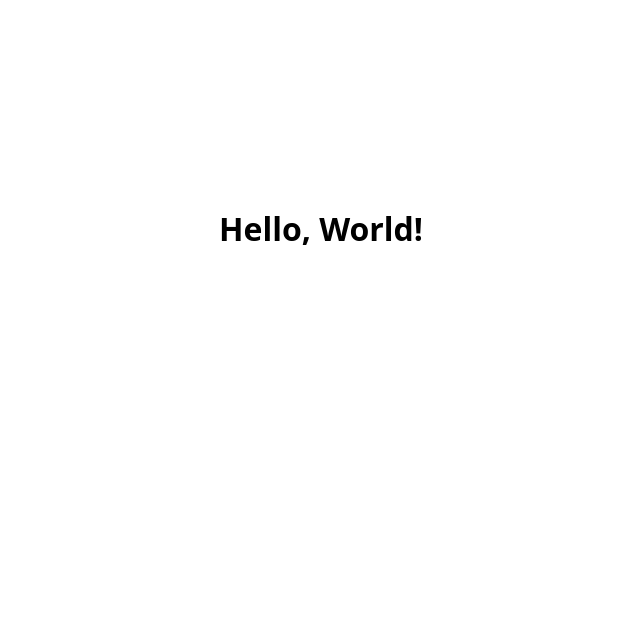
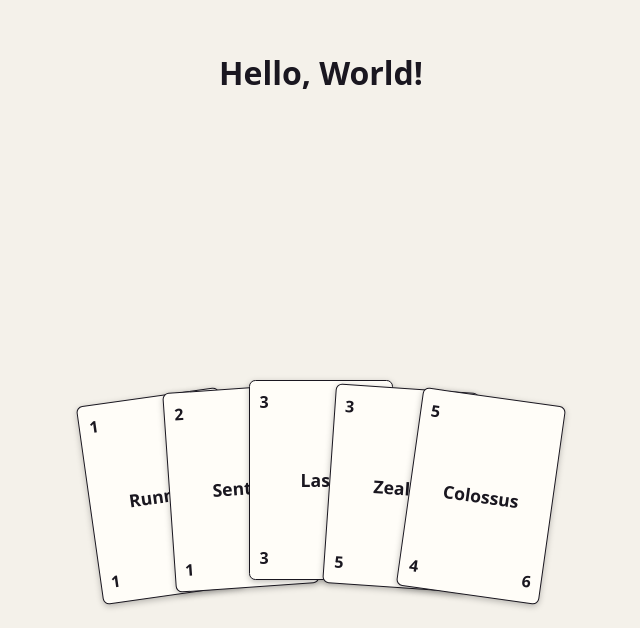
Before and after one commit to etrobert/countdown, a React (Vite) app: page / in a window 1280 px wide. Shown: the part 172-800 px from the top of the page, without its empty margins (319-959 px from the left). Built offline with nearby package versions, Linux system fonts and the light colour scheme.

Commit message:
feat(app): display playable hand of cards with interactive styling

```diff
--- a/src/App.tsx
+++ b/src/App.tsx
@@ -1,3 +1,11 @@
+import Hand from "./Hand.tsx";
+import { CARDS, HAND_SIZE } from "./balance.ts";
+
 export default function App() {
-  return <h1>Hello, World!</h1>;
+  return (
+    <main className="board">
+      <h1>Hello, World!</h1>
+      <Hand cards={CARDS.slice(0, HAND_SIZE)} />
+    </main>
+  );
 }
--- /dev/null
+++ b/src/Card.tsx
@@ -0,0 +1,14 @@
+import type { Card as CardData } from "./balance.ts";
+
+export default function Card({ card }: { card: CardData }) {
+  return (
+    <article className="card">
+      <span className="card-cost">{card.cost}</span>
+      <h2 className="card-name">{card.name}</h2>
+      <footer className="card-stats">
+        <span className="card-atk">{card.atk}</span>
+        <span className="card-hp">{card.hp}</span>
+      </footer>
+    </article>
+  );
+}
--- /dev/null
+++ b/src/Hand.tsx
@@ -0,0 +1,38 @@
+import type { CSSProperties } from "react";
+import Card from "./Card.tsx";
+import type { Card as CardData } from "./balance.ts";
+
+declare module "react" {
+  interface CSSProperties {
+    /** Fan rotation, as a `deg` value. */
+    "--rot"?: string;
+    /** Downward arc offset, as a `px` value. */
+    "--dy"?: string;
+    /** Stack order within the hand. */
+    "--z"?: number;
+  }
+}
+
+/** Fans the hand around its centre so the cards splay like held paper. Values
+ *  go out as custom properties so :hover can override them — an inline
+ *  `rotate` would outrank the stylesheet. */
+function fan(index: number, count: number): CSSProperties {
+  const offset = index - (count - 1) / 2;
+  return {
+    "--rot": `${offset * 4}deg`,
+    "--dy": `${Math.abs(offset) * 8}px`,
+    "--z": index,
+  };
+}
+
+export default function Hand({ cards }: { cards: CardData[] }) {
+  return (
+    <div className="hand">
+      {cards.map((card, i) => (
+        <div key={card.id} className="hand-slot" style={fan(i, cards.length)}>
+          <Card card={card} />
+        </div>
+      ))}
+    </div>
+  );
+}
--- /dev/null
+++ b/src/balance.ts
@@ -0,0 +1,17 @@
+export type Card = {
+  id: string;
+  name: string;
+  cost: number;
+  atk: number;
+  hp: number;
+};
+
+export const HAND_SIZE = 5;
+
+export const CARDS: Card[] = [
+  { id: "runner", name: "Runner", cost: 1, atk: 1, hp: 1 },
+  { id: "sentry", name: "Sentry", cost: 2, atk: 1, hp: 4 },
+  { id: "lash", name: "Lash", cost: 3, atk: 3, hp: 2 },
+  { id: "zealot", name: "Zealot", cost: 3, atk: 5, hp: 3 },
+  { id: "colossus", name: "Colossus", cost: 5, atk: 4, hp: 6 },
+];
--- a/src/style.css
+++ b/src/style.css
@@ -1,7 +1,85 @@
 body {
   margin: 0;
   min-height: 100vh;
+  font-family: system-ui, sans-serif;
+  background: #f4f1ea;
+  color: #1a1720;
+}
+
+.board {
+  min-height: 100vh;
   display: grid;
-  place-items: center;
-  font-family: system-ui, sans-serif;
+  grid-template-rows: 1fr auto;
+  justify-items: center;
 }
+
+.board > h1 {
+  align-self: center;
+}
+
+/* Hand */
+
+/* Rotation, translate and the hover scale do not grow the layout box, so the
+   hand needs padding to overhang into or it clips the viewport. */
+.hand {
+  display: flex;
+  justify-content: center;
+  align-items: flex-end;
+  padding: 4rem 2rem 3rem;
+}
+
+.hand-slot {
+  position: relative;
+  z-index: var(--z);
+  rotate: var(--rot);
+  translate: 0 var(--dy);
+  transition:
+    rotate 150ms ease,
+    translate 150ms ease,
+    scale 150ms ease;
+}
+
+.hand-slot:not(:first-child) {
+  margin-left: -4rem;
+}
+
+/* Straighten and lift the hovered card clear of its neighbours. */
+.hand-slot:hover {
+  rotate: 0deg;
+  translate: 0 -2.5rem;
+  scale: 1.15;
+  z-index: 10;
+}
+
+/* Card */
+
+.card {
+  width: 9rem;
+  height: 12.5rem;
+  padding: 0.6rem;
+  box-sizing: border-box;
+  display: grid;
+  grid-template-rows: auto 1fr auto;
+  background: #fffdf8;
+  border: 1px solid #1a1720;
+  border-radius: 0.4rem;
+  box-shadow: 0 2px 6px rgb(0 0 0 / 0.25);
+}
+
+.card-cost {
+  justify-self: start;
+  font-weight: 700;
+}
+
+.card-name {
+  margin: 0;
+  align-self: center;
+  font-size: 1.1rem;
+  text-align: center;
+}
+
+.card-stats {
+  display: flex;
+  justify-content: space-between;
+  font-weight: 700;
+}
```
